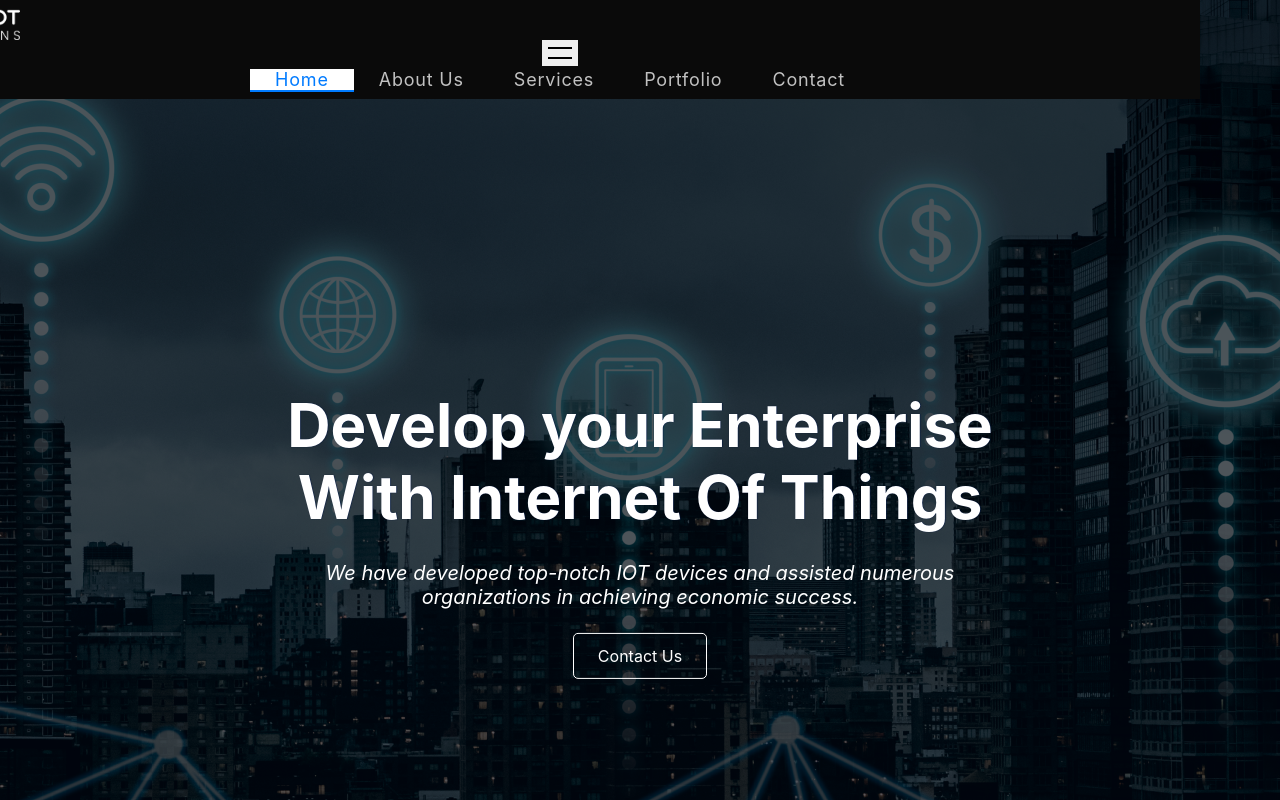
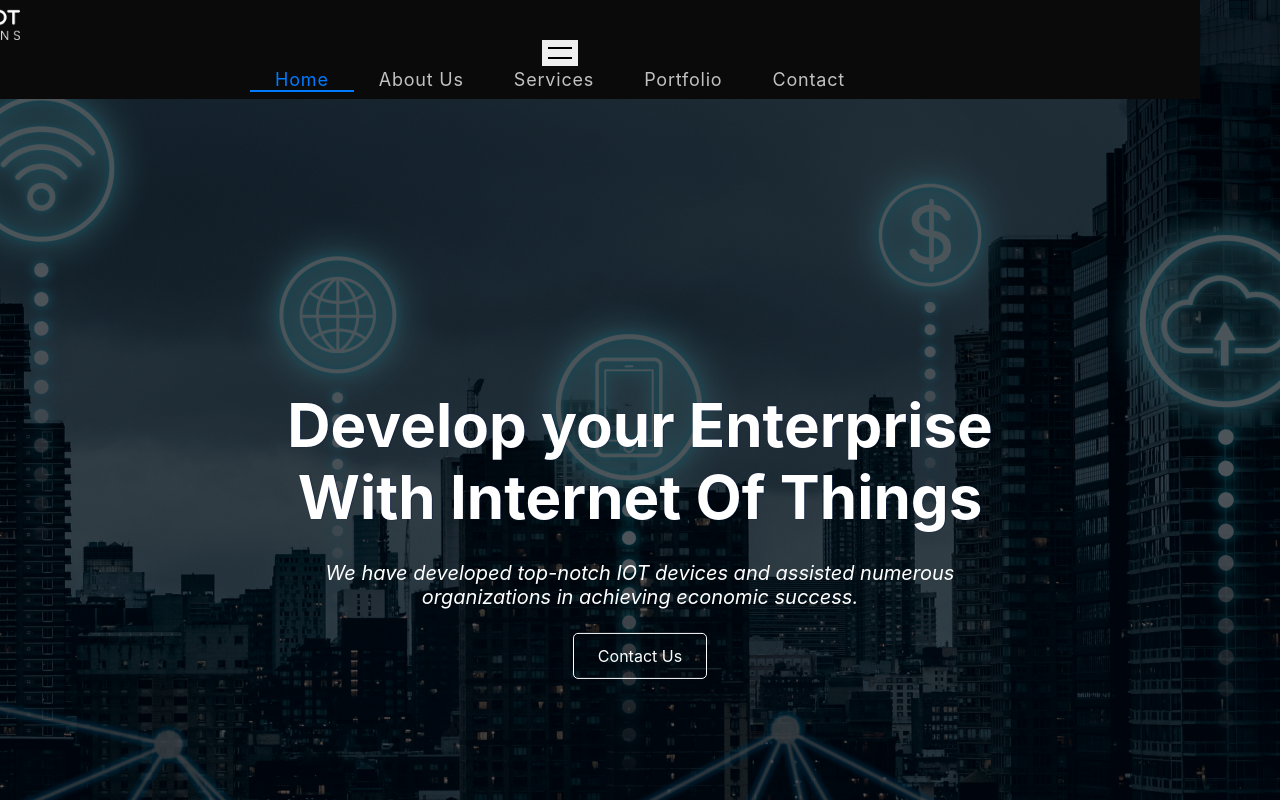
Before and after one commit to harindiw/my-app, a React (Create React App) app: page / in a window 1280 px wide. Shown: the top 800 px of the page. Built offline with nearby package versions, Linux system fonts and the light colour scheme.

Commit message:
Update Navigation.css

```diff
--- a/src/Components/Home/Navigation.css
+++ b/src/Components/Home/Navigation.css
@@ -1,3 +1,4 @@
+/* Navigation bar styles */
 nav.navbar {
   padding: 9px 0;
   position: fixed;
@@ -13,6 +14,7 @@ nav.navbar.scrolled {
   background-color: #000000;
 }
 
+/* Logo styling */
 nav.navbar .navbar-brand {
   display: flex;
   align-items: center;
@@ -23,6 +25,7 @@ nav.navbar .navbar-brand img.logo {
   height: auto;
 }
 
+/* Nav link styling */
 nav.navbar .navbar-nav .nav-link.navbar-link {
   font-weight: 400;
   color: #ffffff !important;
@@ -31,14 +34,20 @@ nav.navbar .navbar-nav .nav-link.navbar-link {
   font-size: 18px;
   opacity: 0.75;
   transition: opacity 0.3s, color 0.3s;
+  background-color: transparent; /* Ensure background color is transparent */
+  border: none; /* Ensure no border is applied */
+  margin: 0; /* Reset margin */
 }
 
 nav.navbar .navbar-nav .nav-link.navbar-link:hover,
 nav.navbar .navbar-nav .nav-link.navbar-link.active {
   opacity: 1;
   color: #007bff !important;
+  background-color: transparent; /* Ensure no background color is applied */
+  border: none; /* Ensure no border is applied */
 }
 
+/* Navbar toggle button styles */
 .navbar-toggler {
   border: none;
 }
@@ -70,6 +79,7 @@ nav.navbar .navbar-nav .nav-link.navbar-link.active {
   bottom: 6px;
 }
 
+/* Navbar link underline effect */
 .navbar-link {
   position: relative;
   text-decoration: none;
```
